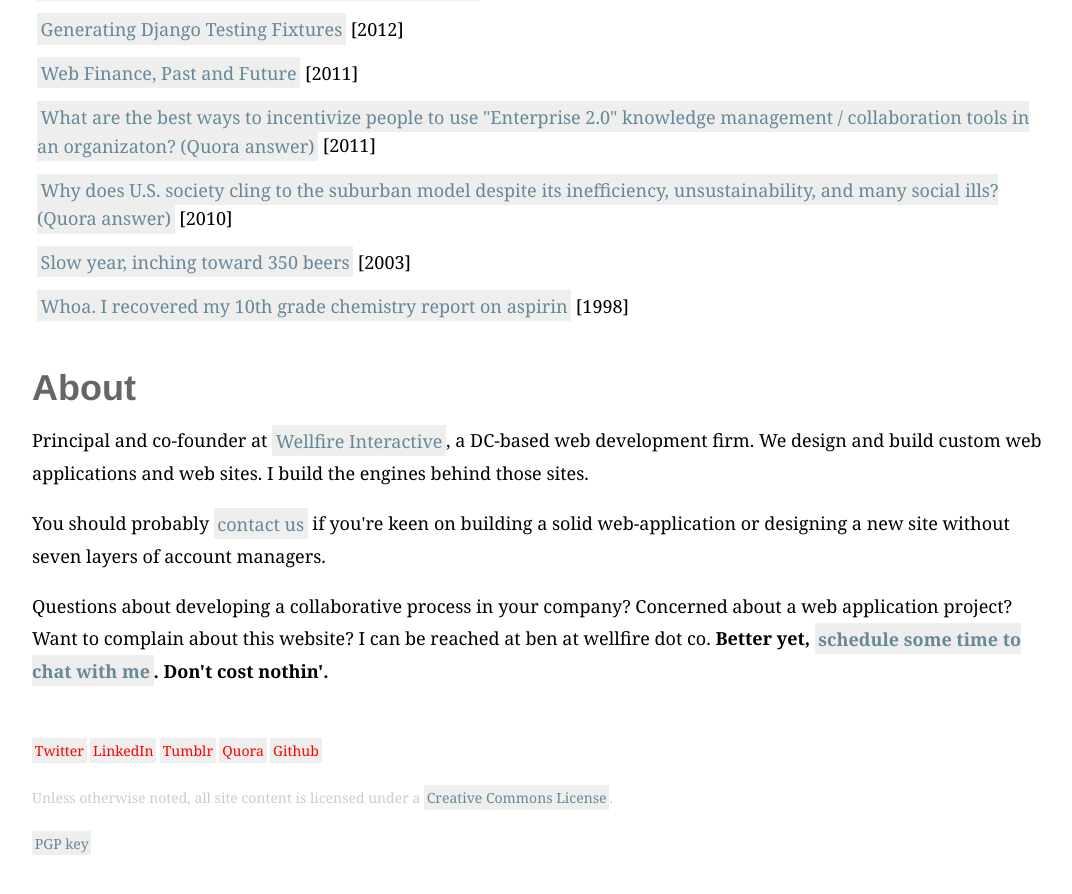
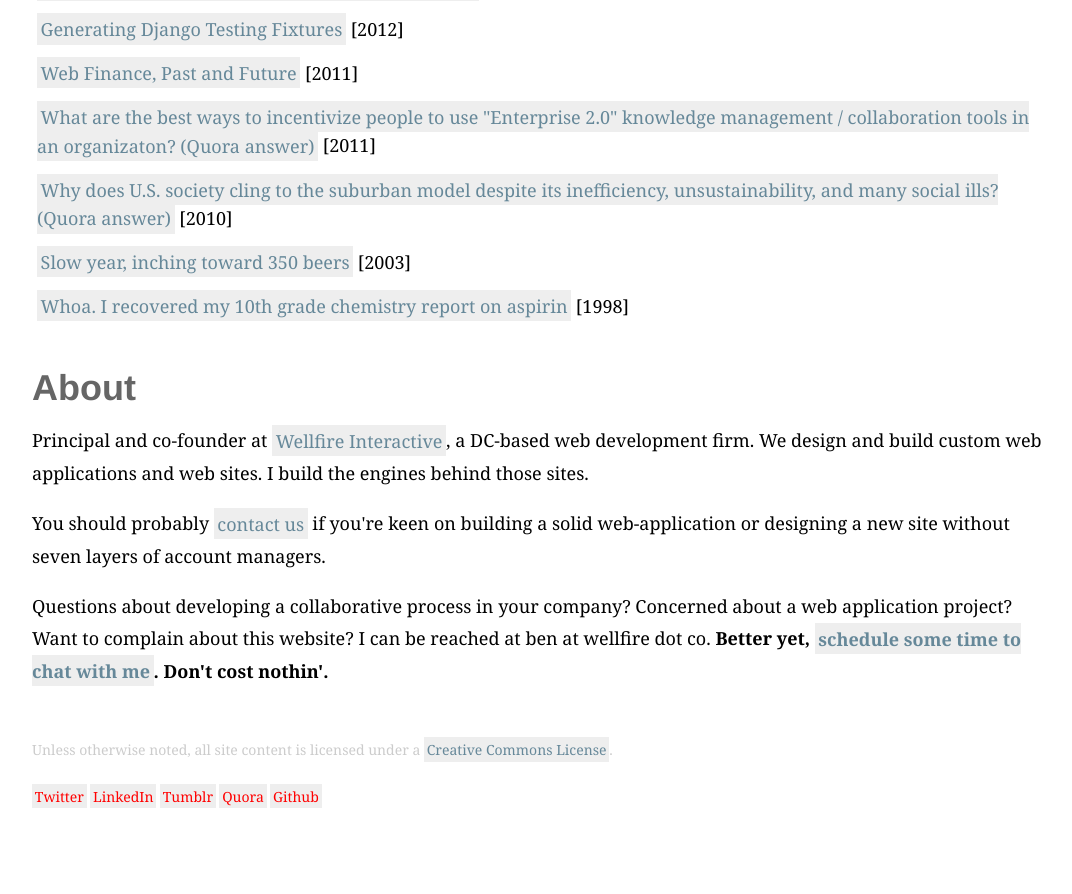
Before and after one commit to bennylope/bennylope.github.com, a Jekyll site: the page built from index.html, in a window 1280 px wide and 900 px high, scrolled down 1328 px. Shown: the top 894 px of the window, without its empty margins (96-1168 px from the left). Built offline with Jekyll 4.4.1, drawn with Linux system fonts in a browser that asks for light colours; the list of posts is cut into pages by our own code; after the commit the page ends 2168 px from its top, so only the background shows below that; some of the changed lines change nothing that is shown.

Commit message:
Update to footer format

```diff
--- a/_layouts/base.html
+++ b/_layouts/base.html
@@ -31,6 +31,7 @@
     {{ content }}
 
     <footer>
+        <p>Unless otherwise noted, all site content is licensed under a <a rel="license" href="http://creativecommons.org/licenses/by-sa/3.0/">Creative Commons License</a>.</p>
       <nav id="identities">
           <ul>
             <li><a href="http://twitter.com/bennylope" rel="nofollow"><span>Twitter</a></a></span></li>
@@ -40,8 +41,6 @@
             <li><a href="http://github.com/bennylope/" rel="nofollow"><span>Github</a></span></li>
           </ul>
         </nav>
-        <p>Unless otherwise noted, all site content is licensed under a <a rel="license" href="http://creativecommons.org/licenses/by-sa/3.0/">Creative Commons License</a>.</p>
-        <p><a href="ben.lopatin@gmail.com.asc">PGP key</a></p>
     </footer>
   </body>
 </html>
```
